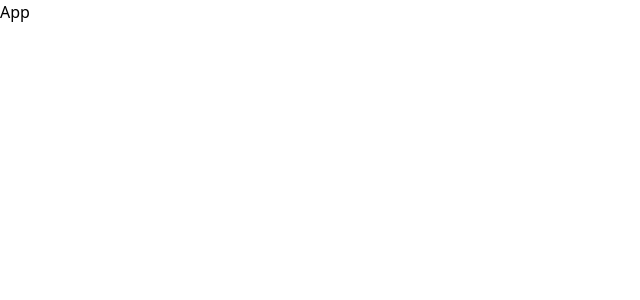
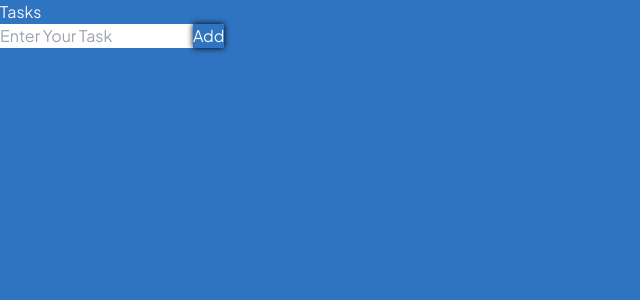
Before and after one commit to nepidkhadka/QuickTask, a React (Vite) app: page / in a window 1280 px wide. Shown: the top 300 px of the page, without its empty margins (0-640 px from the left). Built offline with nearby package versions, Linux system fonts and the light colour scheme.

Commit message:
feat: stored todos in a state

```diff
--- a/src/App.tsx
+++ b/src/App.tsx
@@ -1,10 +1,29 @@
+import { useState } from "react";
+import InputField from "./Components/InputField"
+import { Todo } from "./model";
 
-type Props = {}
 
-const App = (props: Props) => {
+const App:React.FC = () => {
+
+  const [todo, settodo] = useState<string>("");
+  const [todos, settodos] = useState<Todo[]>([]);
+
+
+  const handleAdd = (e:React.FormEvent) =>{
+    e.preventDefault();
+    if(todo)
+    {
+      settodos([...todos,{id:Date.now(), todo:todo, isDone:false}])
+      settodo("");
+    }
+  }
+
   return (
-    <div>App</div>
-  )
+      <div className="container mx-auto p-4" >
+          <h1 className=" font-medium text-2xl text-center">Tasks</ h1>
+          <InputField todo={todo} settodo={settodo} handleAdd={handleAdd} />
+      </div>
+    )
 }
 
 export default App
--- /dev/null
+++ b/src/Components/InputField.tsx
@@ -0,0 +1,19 @@
+import React from 'react'
+
+type Props = {
+    todo:string,
+    settodo:React.Dispatch<React.SetStateAction<string>>;
+    handleAdd : (e:React.FormEvent)=> void
+}
+
+const InputField = (props: Props) => {
+    return (
+        <form onSubmit={(e)=>props.handleAdd(e)} className='flex w-11/12 relative items-center mt-8' action="">
+            <input value={props.todo} onChange={(e)=>props.settodo(e.target.value)} type="input" placeholder='Enter Your Task' className='input__box text-black w-full rounded-3xl p-4 border-none' name="" id="" />
+            <button className='btn absolute right-2 bg-[#2f74c0;] rounded-full px-3 h-5/6 shadow-xl'>Add</button>
+        </form>
+    )
+}
+
+
+export default InputField
--- a/src/index.css
+++ b/src/index.css
@@ -1,3 +1,29 @@
+@import url("https://fonts.googleapis.com/css2?family=Plus+Jakarta+Sans:wght@300;400;500;700&display=swap");
+
 @tailwind base;
 @tailwind components;
 @tailwind utilities;
+
+body {
+  font-family: "Plus Jakarta Sans", sans-serif;
+  color: whitesmoke;
+  background-color: #2f74c0;
+
+}
+
+.input__box:focus{
+    outline: none ;
+    box-shadow: 0 0 10px 1000px rgba(0, 0, 0, 0.1);
+}
+
+.btn{
+    box-shadow: 0 0 6px black;
+}
+.btn:hover{
+    background-color: #2f74d4;
+}
+.btn:active{
+    transform: scale(0.8);
+    box-shadow: 1px 0 10px 2px black;
+
+}
--- /dev/null
+++ b/src/model.ts
@@ -0,0 +1,5 @@
+export interface Todo{
+    id:number,
+    todo:string,
+    isDone:boolean
+}
```
